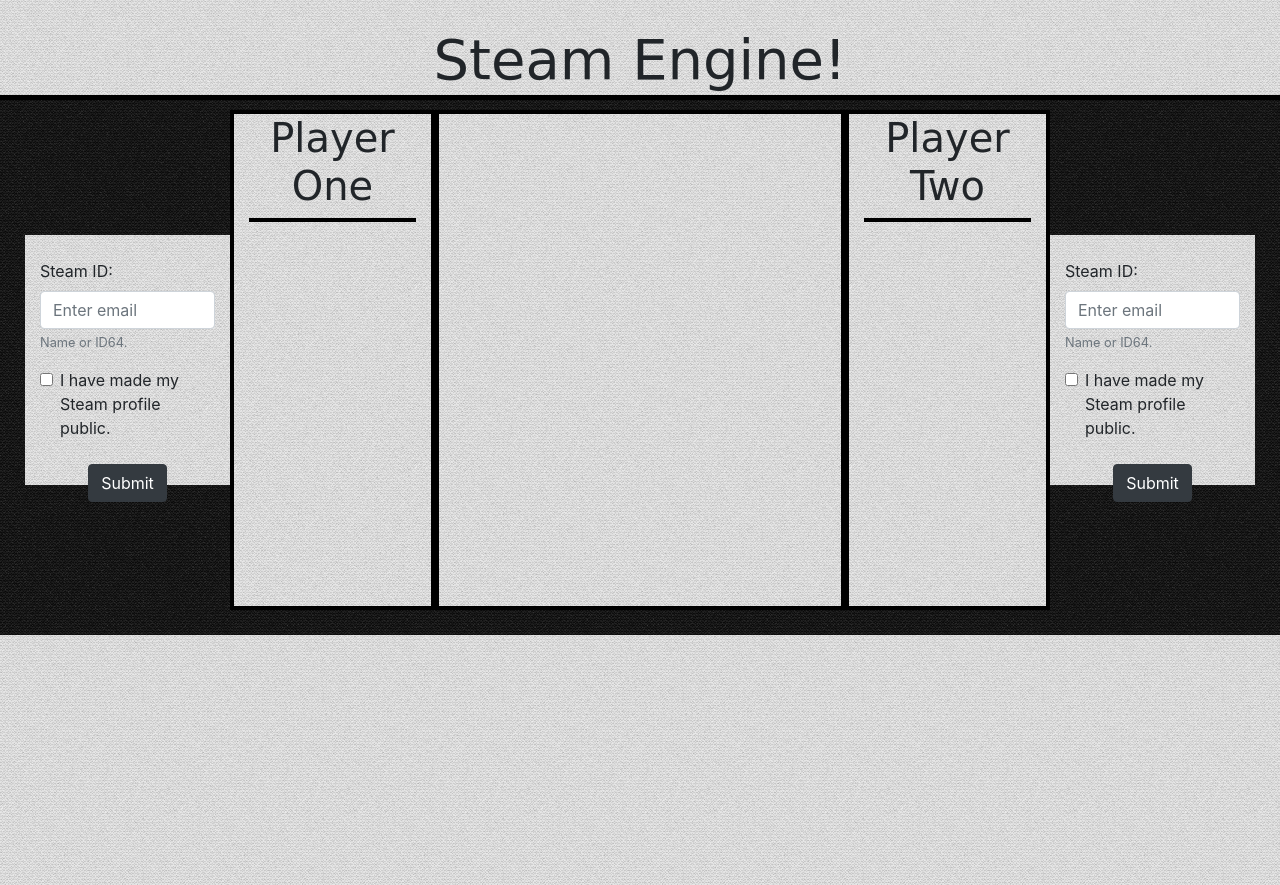
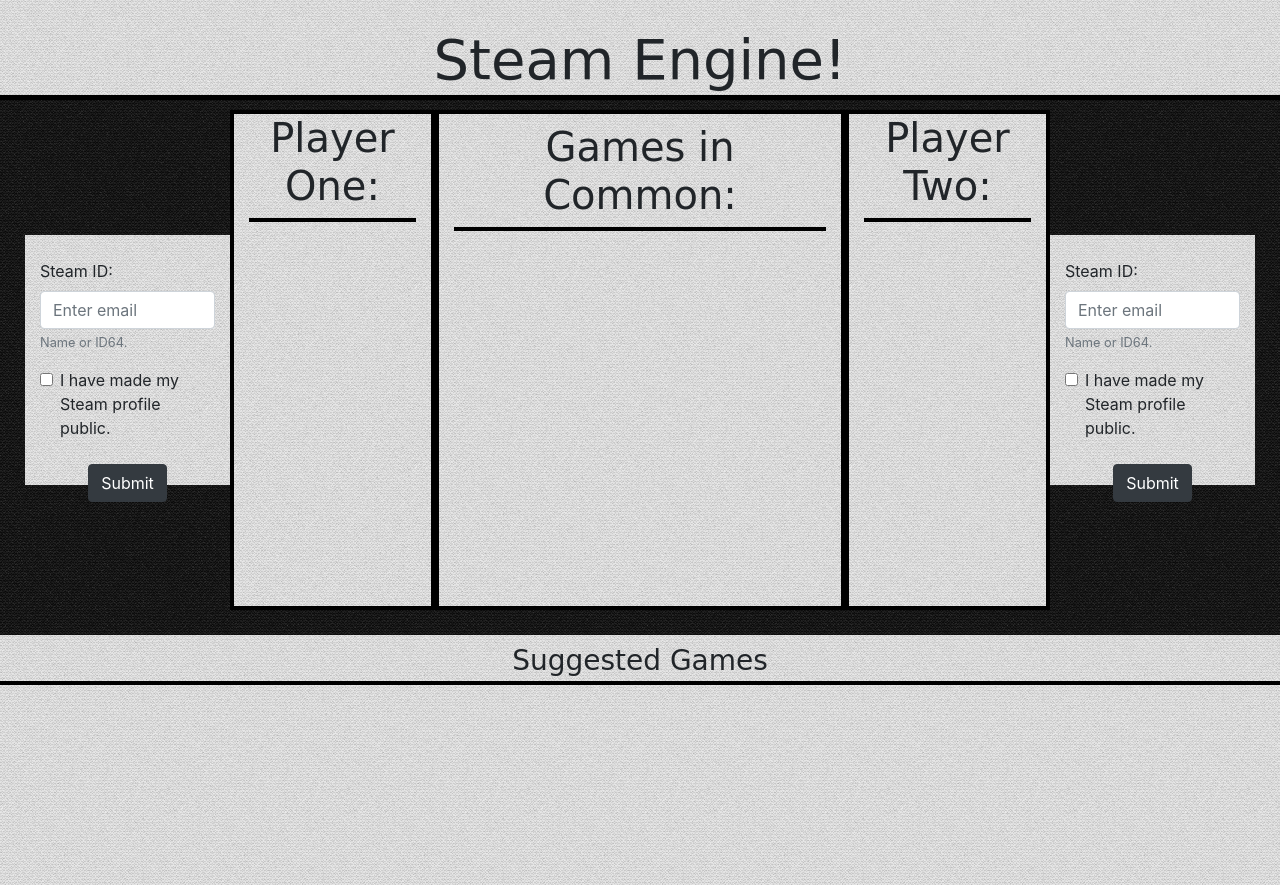
Before and after one commit to JayKrauss/steamengine, a plain HTML site: page index.html in a window 1280 px wide. Drawn offline with nearby package versions, Linux system fonts and the light colour scheme; a web font is replaced by a local one.

Commit message:
UI commit 3

```diff
--- a/assets/css/style.css
+++ b/assets/css/style.css
@@ -68,8 +68,22 @@ h1, h2, h3, h4, h5, p, #bannertext{
 
 }
 
+#comparebanner {
+    margin-top: 9px;
+    border-bottom: black solid 4px;
+}
+
 #carousel{
     background-color: gray;
     height: 250px;
     margin-top: 25px;
 }
+
+#carbanner {
+    height: 50px;
+    border-bottom: black solid 4px;
+}
+
+#carbannertext{
+    margin-top: 9px;
+}
--- a/index.html
+++ b/index.html
@@ -45,19 +45,24 @@
     <div class='col-md-2' id='infocurrent1'>
         <div class='col-12' id='p1'>
             <center>
-                <h1>Player One</h1>
+                <h1 id='player1'>Player One:</h1>
             </center>
         </div>
     </div>
 
     <div class='col-md-4' id='compare'>
+        <div class='col-12' id='comparebanner'>
+            <center>
+                <h1>Games in Common:</h1>
+            </center>
+            </div>
 
     </div>
 
     <div class='col-md-2' id='infocurrent2'>
         <div class='col-12' id='p2'>
             <center>
-                <h1>Player Two</h1>
+                <h1 id='player2'>Player Two:</h1>
             </center>
         </div>
     </div>
@@ -82,8 +87,14 @@
         </div>
     </div>
     <div class='col-12' id='carousel'>
-
+        <div class='row' id='carbanner'>
+        <div class='col-12' id='carbannertext'>
+            <center>
+                <h3>Suggested Games</h3>
+            </center>
+        </div>
     </div>
+</div>
 </div>
 </div>
 </div>
```
